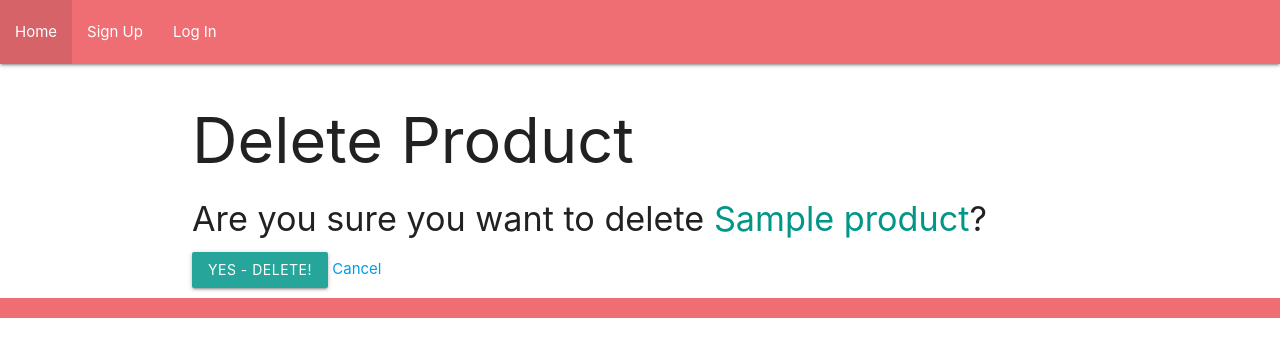
After one commit to victordevera24/project-3, a Django app: page /products/1/delete/ in a window 1280 px wide. The commit adds this page. Shown: the top 357 px of the page. Run offline with Django 4.2, Linux system fonts and the light colour scheme; tables that the repository leaves empty hold one stand-in row (values such as "Sample post").

Commit message:
delete confirm page added

```diff
--- /dev/null
+++ b/shopping_project/main_app/templates/main_app/product_confirm_delete.html
@@ -0,0 +1,13 @@
+{% extends 'base.html' %}
+
+{% block content %}
+  <h1>Delete Product</h1>
+
+  <h4>Are you sure you want to delete <span class="teal-text">{{ object.name }}</span>?</h4>
+
+  <form action="" method="POST">
+    {% csrf_token %}
+    <input type="submit" value="Yes - Delete!" class="btn">
+    <a href="{% url 'detail' product.id %}">Cancel</a>
+  </form>
+{% endblock %}
--- a/shopping_project/main_app/templates/products/detail.html
+++ b/shopping_project/main_app/templates/products/detail.html
@@ -4,7 +4,7 @@
 <h1>{{product.name}}</h1>
 <div class="card-action">
     <a href="{% url 'products_update' product.id %}">Edit</a>
-    <a href="{% url 'products_delete' product.id %}">Delete</a>
+    <a href="{% url 'products_delete' product.id  %}">Delete</a>
   </div>
 
 {% endblock %}
```
